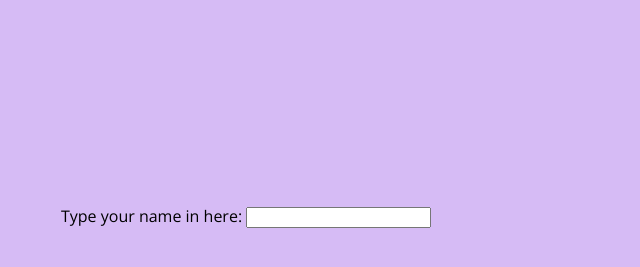
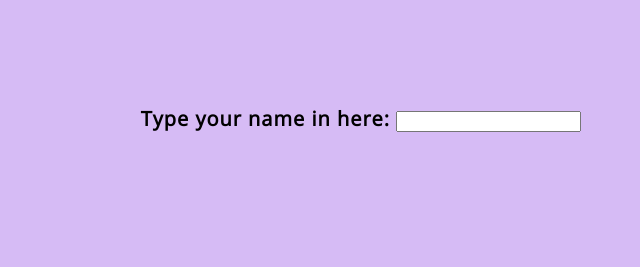
Before and after one commit to ashjoh25/Final-Project, a website: page index.html in a window 1280 px wide. Shown: the part 359-626 px from the top of the page, without its empty margins (279-919 px from the left). Drawn offline with nearby package versions, Linux system fonts and the light colour scheme.

Commit message:
centering text on home page

```diff
--- a/index.html
+++ b/index.html
@@ -13,6 +13,6 @@
 </head>
 <body>
     <h1>Welcome to your task manager!</h1>
-    Type your name in here: <input type = "text" name = "name">
+    <h2>Type your name in here: <input type = "text" name = "name"></h2>
 </body>
 </html>
--- a/style.css
+++ b/style.css
@@ -34,7 +34,14 @@ h1 {
     font-family: "Open Sans";
     font-size: 40px;
     text-align: center;
-    padding: 200px 0;
+    padding: 150px 0;
+    letter-spacing: 1px;
+}
+h2 {
+    font-family: "Open Sans";
+    font-size: 20px;
+    text-align: center;
+    padding: 0px 0;
     letter-spacing: 1px;
 }
 .bold {
```
